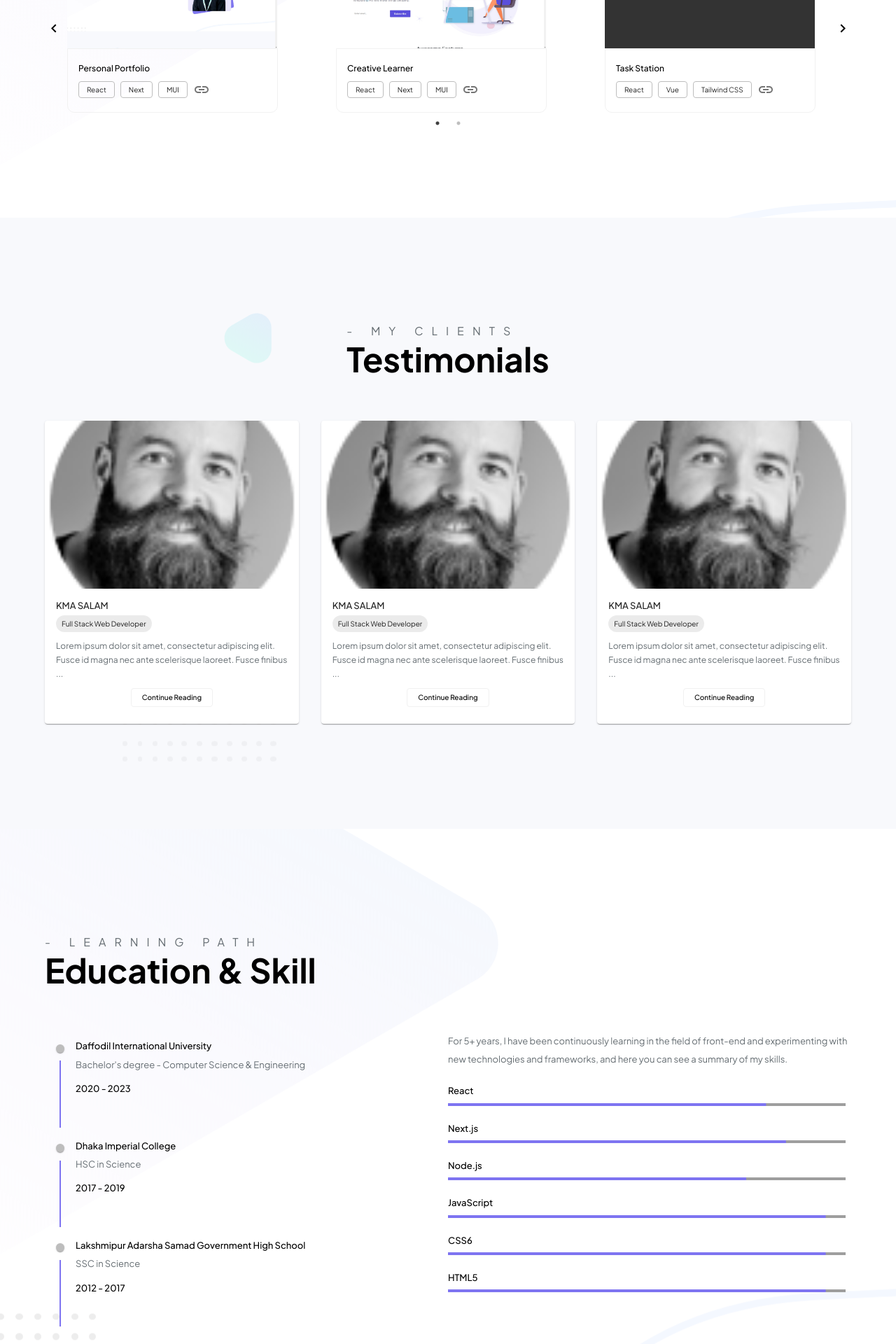
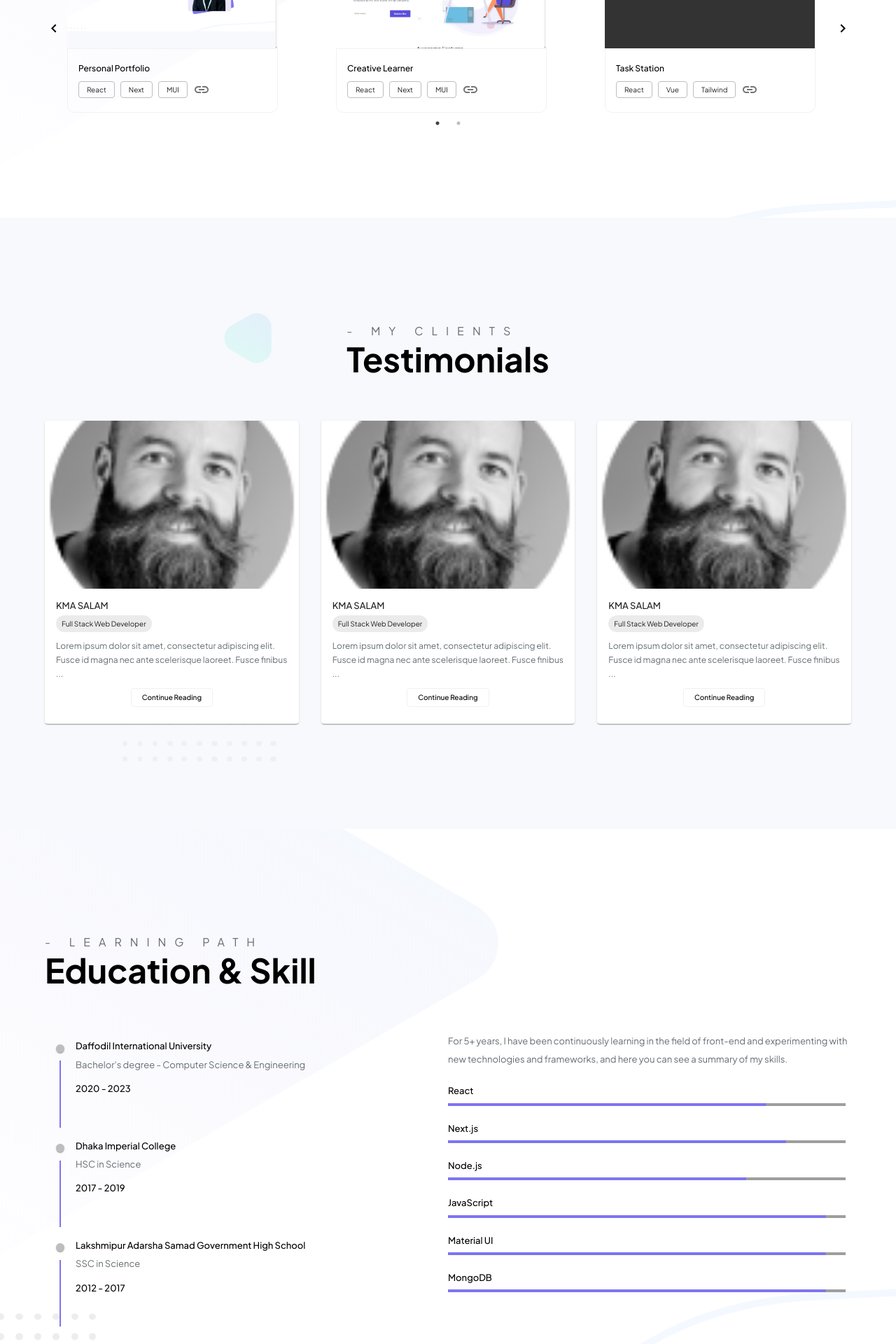
Before and after one commit to hasibulmahi/personal-portfolio, a Next.js app: page / in a window 1280 px wide. Shown: the part 1800-3720 px from the top of the page at 70% size. Built offline with nearby package versions, Linux system fonts and the light colour scheme.

Commit message:
updated education and portfolio properties

```diff
--- a/components/education/education.component.js
+++ b/components/education/education.component.js
@@ -148,7 +148,7 @@ function Education(props) {
                   fontSize={13}
                   fontWeight={500}
                 >
-                  CSS6
+                  Material UI
                 </Typography>
                 <LinearProgressWithLabel value={95} />
               </Box>
@@ -159,7 +159,7 @@ function Education(props) {
                   fontSize={13}
                   fontWeight={500}
                 >
-                  HTML5
+                  MongoDB
                 </Typography>
                 <LinearProgressWithLabel value={95} />
               </Box>
--- a/components/portfolios/portfolio-seeds.js
+++ b/components/portfolios/portfolio-seeds.js
@@ -4,34 +4,34 @@ export const portfolios = [
     title: "Personal Portfolio",
     description: `Hello demo lorem ipsum`,
     tags: ["React", "Next", "MUI"],
-    link: "/agency",
+    link: "https://hasibul-mahi.vercel.app/",
   },
   {
     image: "/folio-2.png",
     title: "Creative Learner",
     description: `Hello demo lorem ipsum`,
     tags: ["React", "Next", "MUI"],
-    link: "/agency",
+    link: "https://hasibulmahi.github.io/Creative-Learner-By-Maxx/",
   },
   {
     image: "/folio-3.png",
     title: "Task Station",
     description: `Hello demo lorem ipsum`,
-    tags: ["React", "Vue", "Tailwind CSS"],
-    link: "/agency",
+    tags: ["React", "Vue", "Tailwind"],
+    link: "https://task-staion.vercel.app/",
   },
   {
     image: "/folio-4.jpg",
     title: "Weather Forecast",
     description: `Hello demo lorem ipsum`,
     tags: ["HTML", "CSS", "JavaScript"],
-    link: "/agency",
+    link: "https://hasibulmahi.github.io/Weather-App/",
   },
   {
     image: "/folio-5.jpg",
     title: "Breweries Website",
     description: `Hello demo lorem ipsum`,
     tags: ["HTML", "CSS"],
-    link: "/agency",
+    link: "https://hasibulmahi.github.io/Breweries-Website-Using-CSS-Grid/#breweries",
   },
 ];
```
